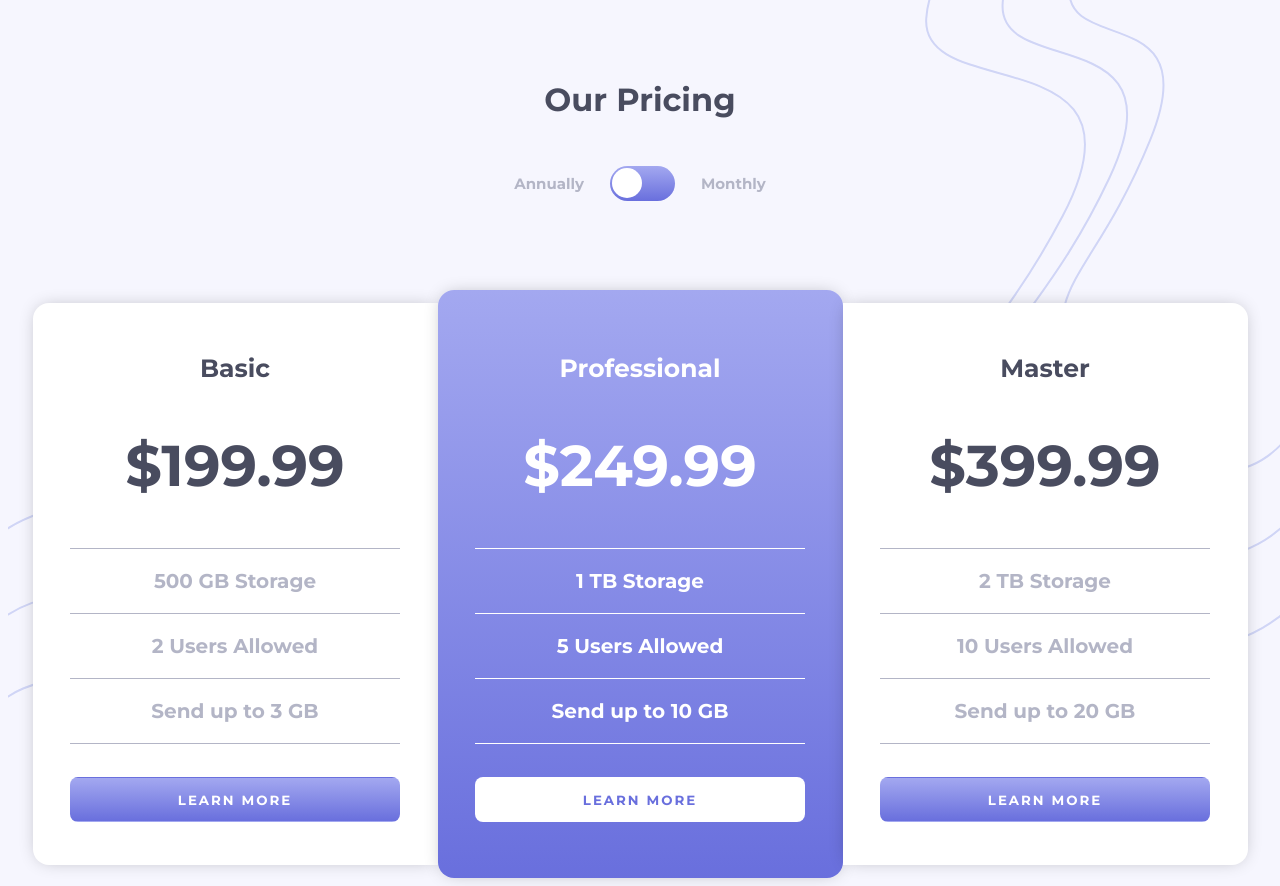
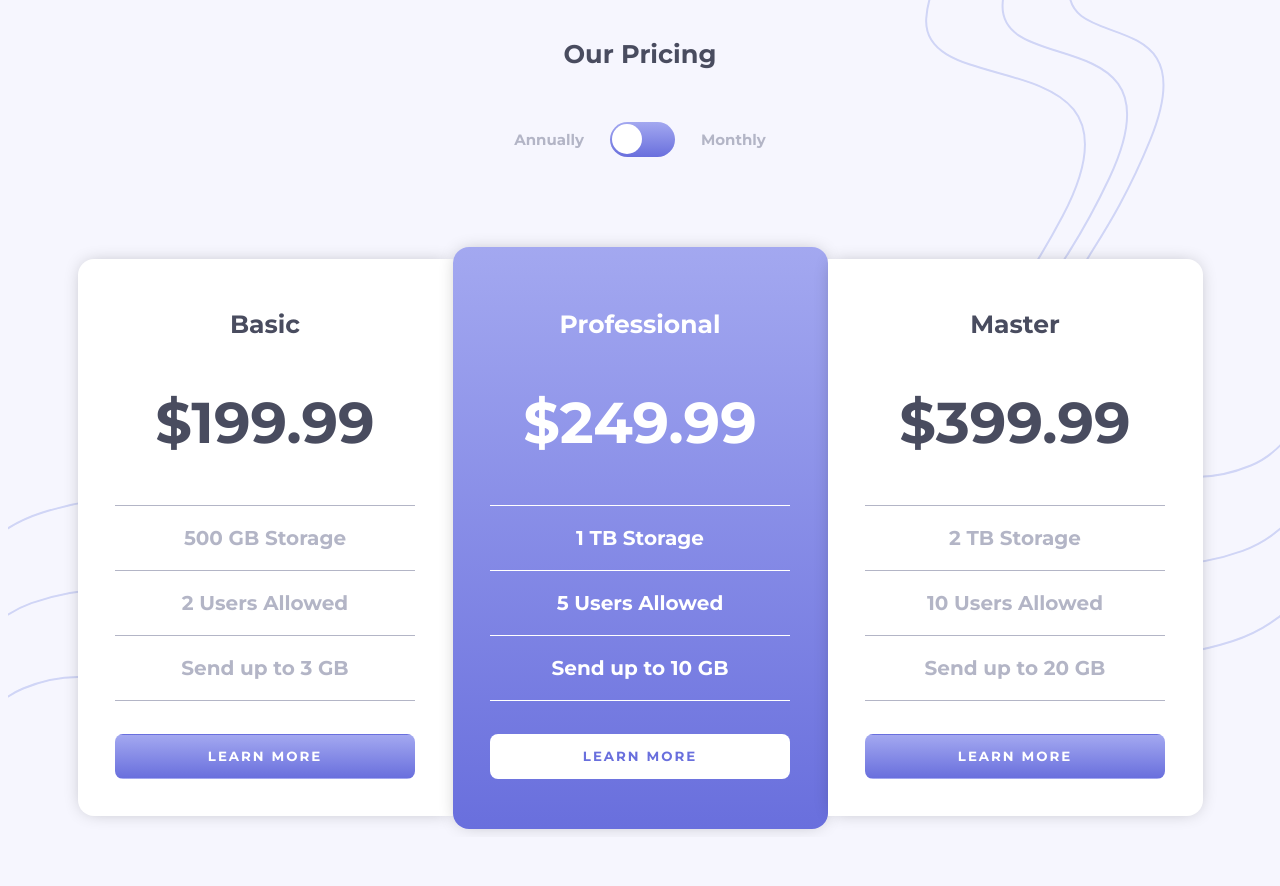
Before and after one commit to hidanscript/pricing-cards, a plain HTML site: page index.html in a window 1280 px wide. After the commit the page ends 837 px from the top, so only its background shows below. Drawn offline with Linux system fonts and the light colour scheme.

Commit message:
fixed js tag

```diff
--- a/index.html
+++ b/index.html
@@ -96,6 +96,6 @@
     Coded by <a href="http://dmarcano.com.ar">David Marcano</a>.
   </div>
 
-  <script src="./js/app.js" />
+  <script src="./js/app.js" type="text/javascript"></script>
 </body>
 </html>
--- a/scss/_cards.scss
+++ b/scss/_cards.scss
@@ -1,6 +1,5 @@
 .card-container {
     display: flex;
-    width: 100%;
     justify-content: center;
     align-items: center;
     flex-wrap: wrap;
@@ -8,9 +7,7 @@
 
 .card {
     border-radius: 16px;
-    min-width: 330px;
-    min-height: 500px;
-    max-height: 500px;
+    min-width: 300px;
     padding: 1.5em;
     color: $dark_blue;
     padding-top: 1em;
@@ -34,7 +31,7 @@
     border-bottom: 1px solid $light_blue;
     color: $light_blue;
     border-collapse: collapse;
-    font-size: 20px;
+    font-size: .8em;
     padding: 1em;
     border-collapse: collapse;
     margin:0;
--- a/scss/_title.scss
+++ b/scss/_title.scss
@@ -1,7 +1,13 @@
 .title {
     text-align: center;
     color: $dark_blue;
-    font-size: 1em;
+    font-size: .8em;
     margin: 5em;
     margin-bottom: 2em;
 }
+
+@media(max-width:1366px) {
+    .title {
+        margin: 3em;
+    }
+}
--- a/scss/estilos.scss
+++ b/scss/estilos.scss
@@ -23,6 +23,7 @@ body > * {
 }
 
 .attribution {
+    display:none;
     color: $dark_blue;
     bottom: 0;
     position: absolute;
```
Also changed, not shown: css/estilos.css.
